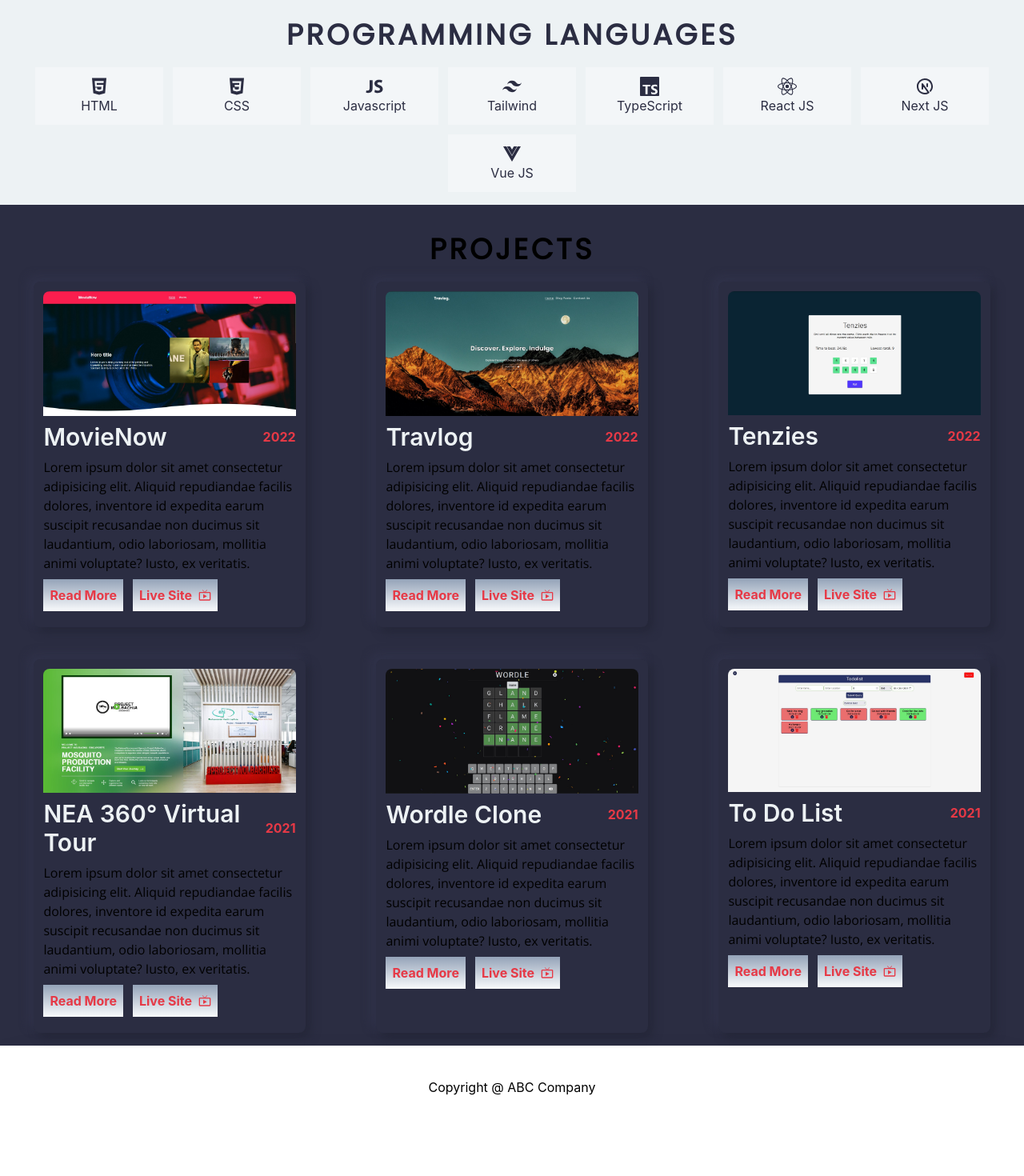
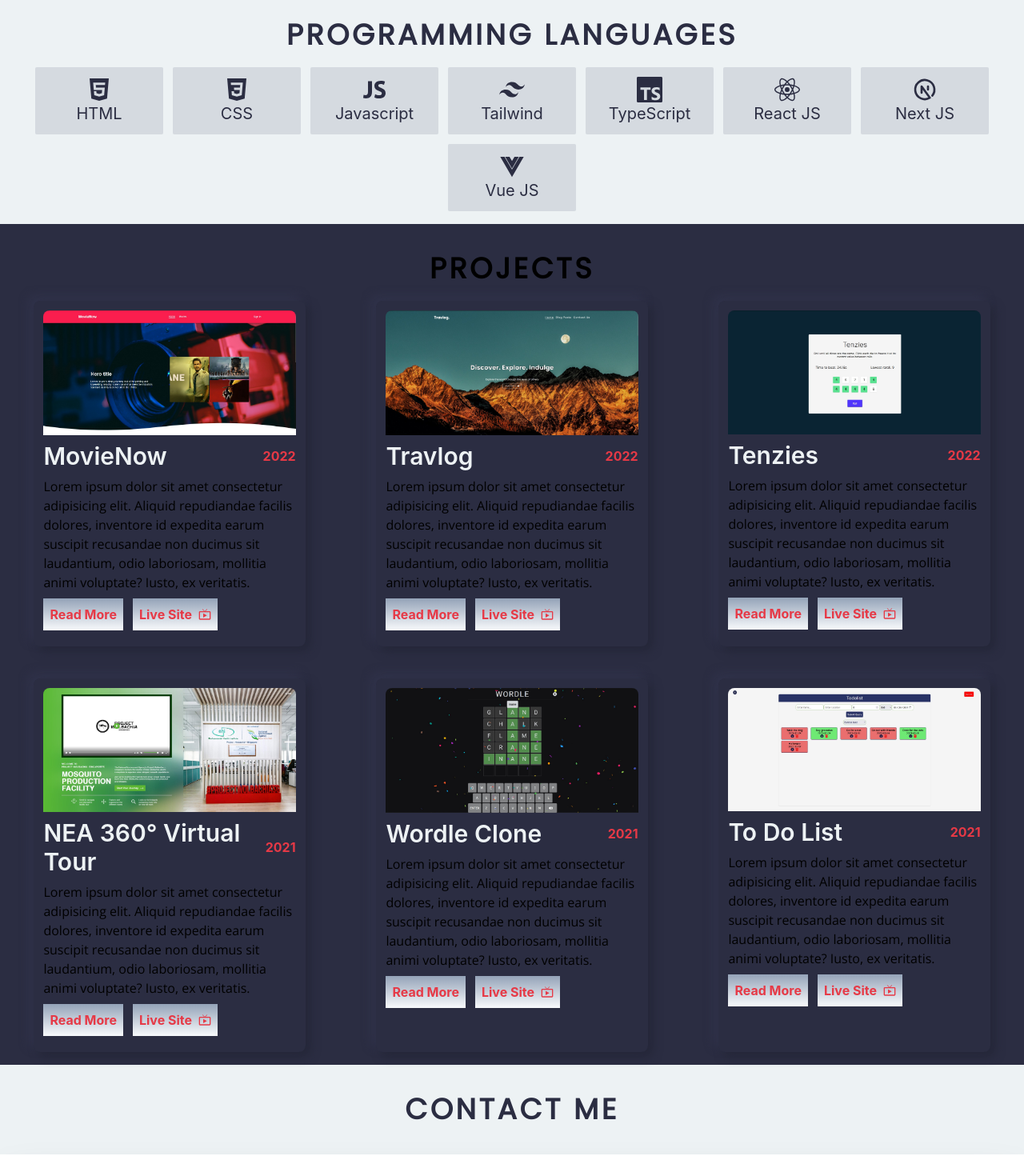
Before and after one commit to lweichern/portfolio, a Next.js app: page / in a window 1280 px wide. Shown: the part 920-2390 px from the top of the page at 80% size. Before the commit the page ends 2331 px from the top, so only its background shows below. Built offline with nearby package versions, Linux system fonts and the light colour scheme.

Commit message:
Add contact me page and fix font size of language section

```diff
--- a/components/Navbar.js
+++ b/components/Navbar.js
@@ -9,7 +9,7 @@ const links = [
   { name: "Home", path: "headerSection" },
   { name: "Programming Languages", path: "languagesSection" },
   { name: "Projects", path: "projectsSection" },
-  { name: "Contact Me", path: "contact-me" },
+  { name: "Contact Me", path: "contactMe" },
 ];
 
 const hamburgerClass = "w-6 h-[1.5px] bg-slate-300";
--- /dev/null
+++ b/components/contactMe/ContactMe.jsx
@@ -0,0 +1,14 @@
+import React from "react";
+
+export default function ContactMe() {
+  return (
+    <section
+      id="contactMe"
+      className="text-center bg-secondary text-primary py-4"
+    >
+      <h1 className=" text-4xl py-5 font-semibold uppercase tracking-widest font-title ">
+        Contact Me
+      </h1>
+    </section>
+  );
+}
--- a/components/home/Header.jsx
+++ b/components/home/Header.jsx
@@ -2,7 +2,7 @@ import React from "react";
 import { motion } from "framer-motion";
 import Image from "next/image";
 import { useTypewriter, Cursor } from "react-simple-typewriter";
-import ContactMe from "./ContactMe";
+import SocialIcons from "./SocialIcons";
 import ScrollIcon from "./ScrollIcon";
 
 export default function Header() {
@@ -45,7 +45,7 @@ export default function Header() {
           <Cursor />
         </h1>
       </motion.div>
-      <ContactMe />
+      <SocialIcons />
     </section>
   );
 }
--- a/components/home/LanguageCard.jsx
+++ b/components/home/LanguageCard.jsx
@@ -4,7 +4,7 @@ import { motion } from "framer-motion";
 export default function LanguageCard({ name, component }) {
   return (
     <motion.div
-      className="w-40 p-3 bg-opacity-30 bg-white before:content-none before:bg-black before:h-10 before:w-40
+      className="w-40 p-3 bg-opacity-30 bg-gray-400 rounded-sm before:content-none before:bg-black before:h-10 before:w-40
   "
       initial={{ opacity: 0, scale: 0 }}
       whileInView={{ opacity: 1, scale: 1 }}
@@ -14,7 +14,7 @@ export default function LanguageCard({ name, component }) {
     >
       {/* <RiVuejsFill /> */}
       <div className="mx-auto">{component}</div>
-      {name}
+      <div className=" text-xl">{name}</div>
     </motion.div>
   );
 }
--- a/components/home/Languages.jsx
+++ b/components/home/Languages.jsx
@@ -7,7 +7,7 @@ import { TbBrandNextjs } from "react-icons/tb";
 import { RiVuejsFill } from "react-icons/ri";
 
 export default function Languages({}) {
-  const logoStyle = "w-6 h-6 mx-auto";
+  const logoStyle = "w-8 h-8 mx-auto";
 
   const languages = [
     {
--- a/components/home/ContactMe.jsx
+++ b/components/home/SocialIcons.jsx
@@ -1,5 +1,5 @@
 import React from "react";
-import ContactsCards from "./ContactsCards";
+import SocialsIconsCards from "./SocialIconsCard";
 import { motion } from "framer-motion";
 import {
   AiOutlineGithub,
@@ -10,7 +10,7 @@ import {
 
 const className = "w-5 h-5 text-slate-300 duration-300 group-hover:scale-125";
 
-const contacts = [
+const icons = [
   {
     name: "linkedIn",
     component: <AiOutlineLinkedin className={className} />,
@@ -63,7 +63,7 @@ const item = {
   },
 };
 
-export default function ContactMe() {
+export default function SocialIcons() {
   return (
     <div>
       {/* <div className="text-4xl py-5 text-black text-center font-semibold uppercase tracking-widest">
@@ -75,9 +75,9 @@ export default function ContactMe() {
         initial="hidden"
         animate="visible"
       >
-        {contacts.map((elem) => {
+        {icons.map((elem) => {
           return (
-            <ContactsCards
+            <SocialsIconsCards
               key={elem.name}
               component={elem.component}
               variantItem={item}
--- a/components/home/ContactsCards.jsx
+++ b/components/home/SocialIconsCard.jsx
@@ -2,7 +2,7 @@ import React from "react";
 import { motion } from "framer-motion";
 import Link from "next/link";
 
-export default function ContactsCards({ name, component, variantItem }) {
+export default function SocialsIconsCards({ name, component, variantItem }) {
   return (
     <Link href="/">
       <motion.div
--- a/pages/index.jsx
+++ b/pages/index.jsx
@@ -5,6 +5,7 @@ import Header from "../components/home/Header";
 import Positions from "../components/home/Positions";
 import Cursor from "../components/home/Cursor";
 import Projects from "../components/projects/Projects";
+import ContactMe from "../components/contactMe/ContactMe";
 
 export default function Home() {
   return (
@@ -21,6 +22,7 @@ export default function Home() {
       <Positions />
       <Languages />
       <Projects />
+      <ContactMe />
     </Layout>
   );
 }
```
